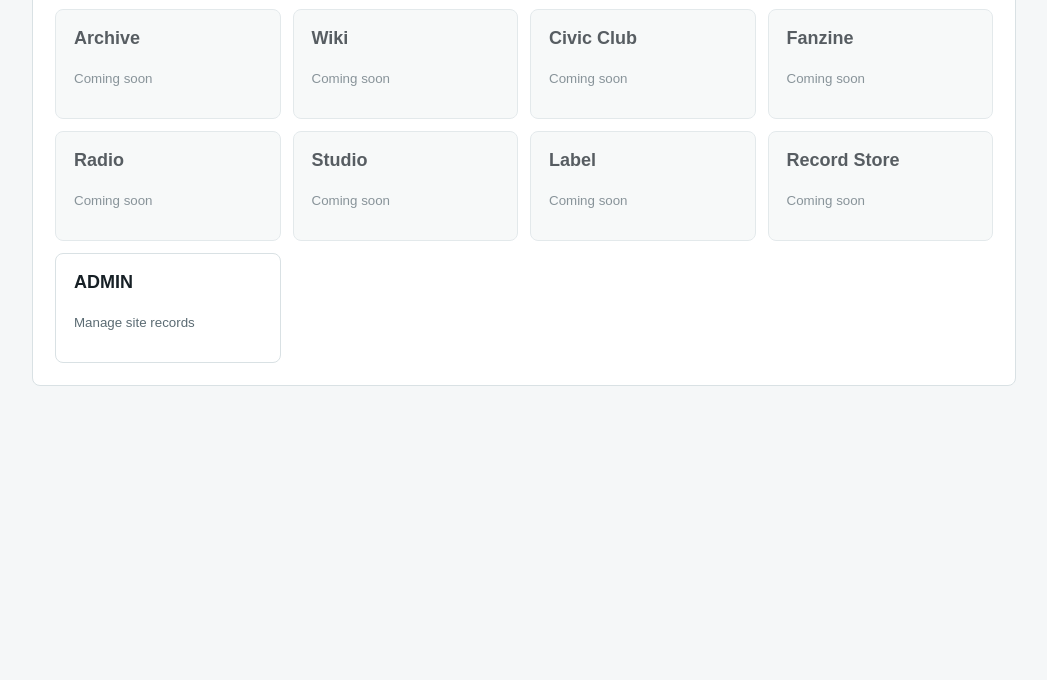
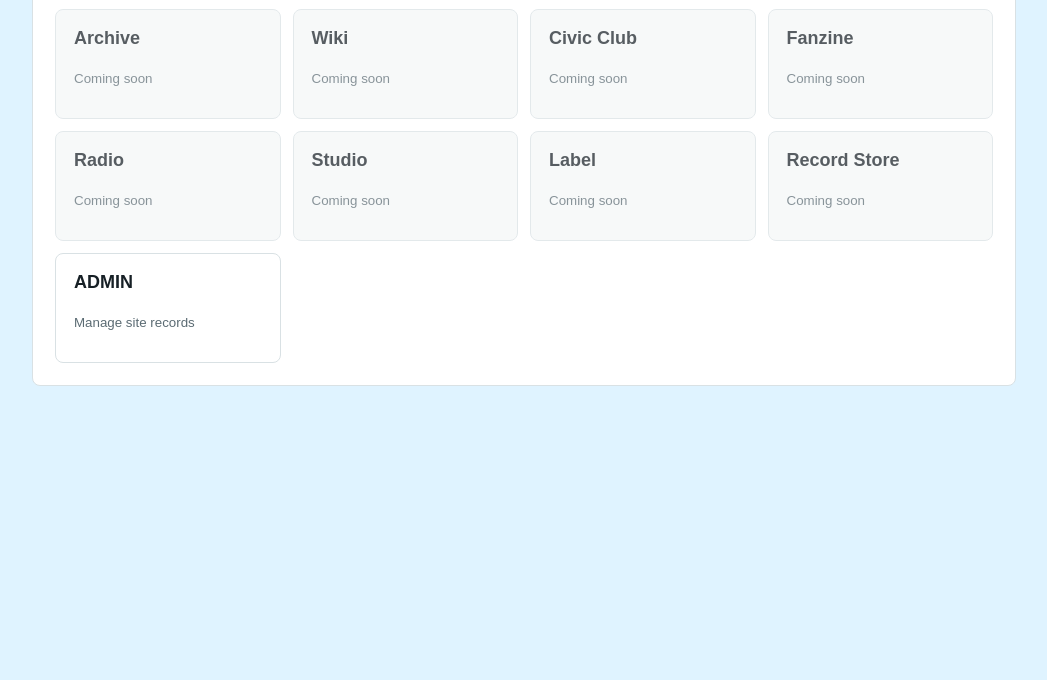
Before and after one commit to aliciarogers01/ohms-backend, a website: page public/home.html in a window 1280 px wide. Shown: the part 120-800 px from the top of the page, without its empty margins (116-1163 px from the left). Drawn offline with Linux system fonts and the light colour scheme.

Commit message:
Use sky blue page background

```diff
--- a/public/admin.css
+++ b/public/admin.css
@@ -1,7 +1,7 @@
 :root {
   color-scheme: light;
   font-family: Arial, Helvetica, sans-serif;
-  background: #f5f7f8;
+  background: #dff3ff;
   color: #172026;
 }
 
```
